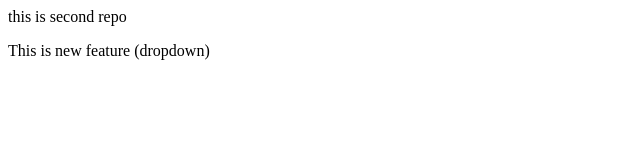
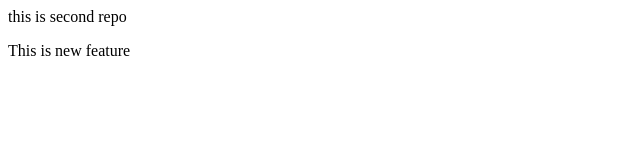
Before and after one commit to Ankitchanal-eng/second-repo, a plain HTML site: page index.html in a window 1280 px wide. Shown: the full height of the page, 0-640 px from the left. Drawn offline with Linux system fonts and the light colour scheme.

Commit message:
add change

```diff
--- a/index.html
+++ b/index.html
@@ -1,5 +1,5 @@
 <html>
     <link rel="stylesheep" herf="style.css">
     <p>this is second repo</p>
-    <p>This is new feature (dropdown)</p>
+    <p>This is new feature</p>
 </html>
```
